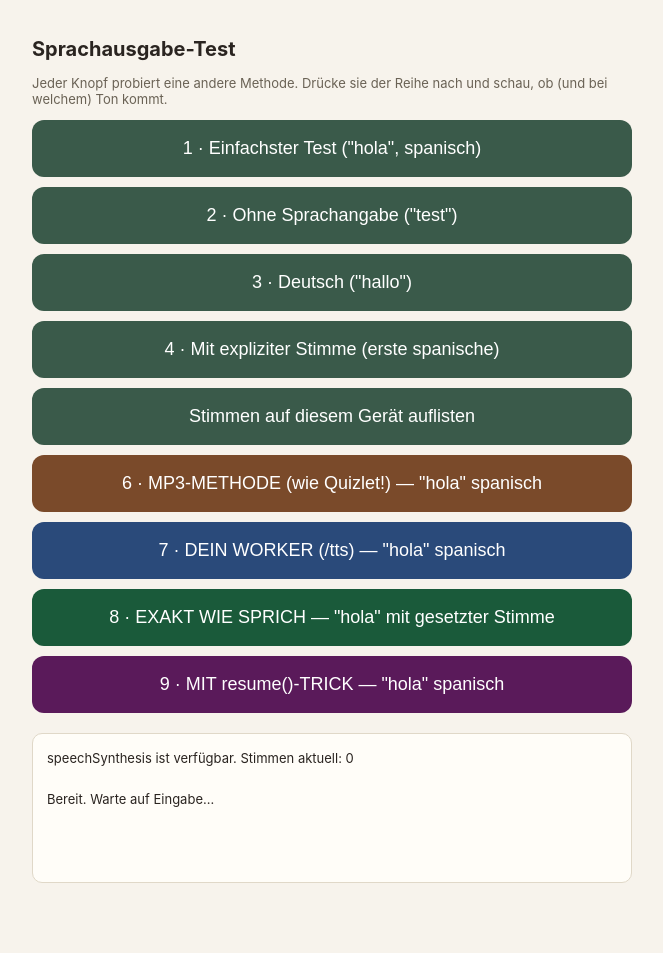
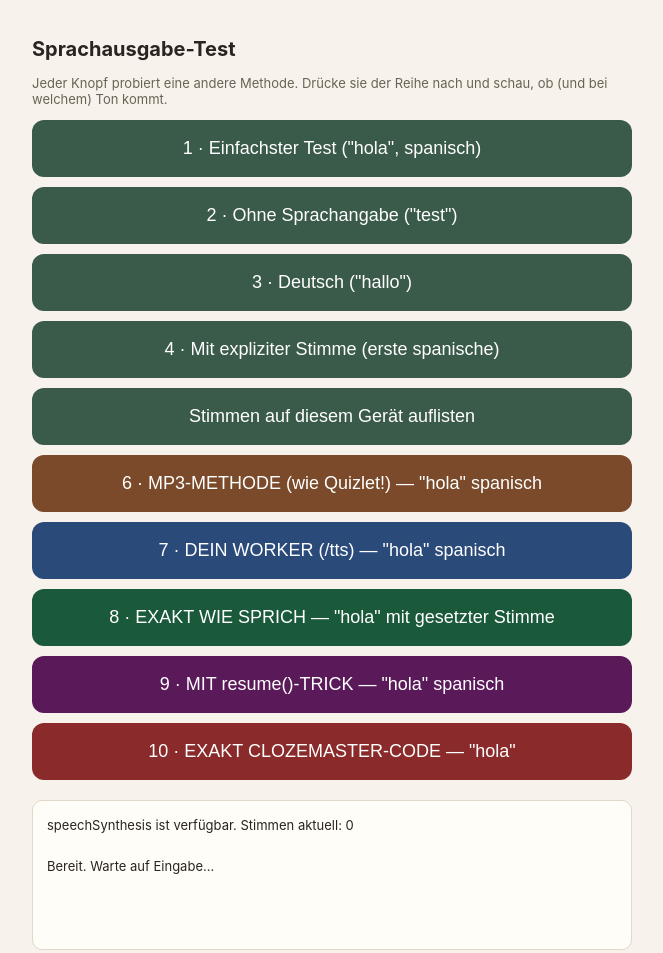
Before and after one commit to philippzart-eng/wissen, a plain HTML site: page tts-test.html in a window 1280 px wide. Shown: the whole page, without its empty margins (308-971 px from the left). Before the commit the page ends 907 px from the top, so only its background shows below. Drawn offline with Linux system fonts and the light colour scheme.

Commit message:
Add files via upload

```diff
--- a/tts-test.html
+++ b/tts-test.html
@@ -26,6 +26,7 @@
 <button id="b7" style="background:#2a4a7a">7 · DEIN WORKER (/tts) — "hola" spanisch</button>
 <button id="b8" style="background:#1a5a3a">8 · EXAKT WIE SPRICH — "hola" mit gesetzter Stimme</button>
 <button id="b9" style="background:#5a1a5a">9 · MIT resume()-TRICK — "hola" spanisch</button>
+<button id="b10" style="background:#8a2a2a">10 · EXAKT CLOZEMASTER-CODE — "hola"</button>
 
 <div id="log">Bereit. Warte auf Eingabe…</div>
 
```
